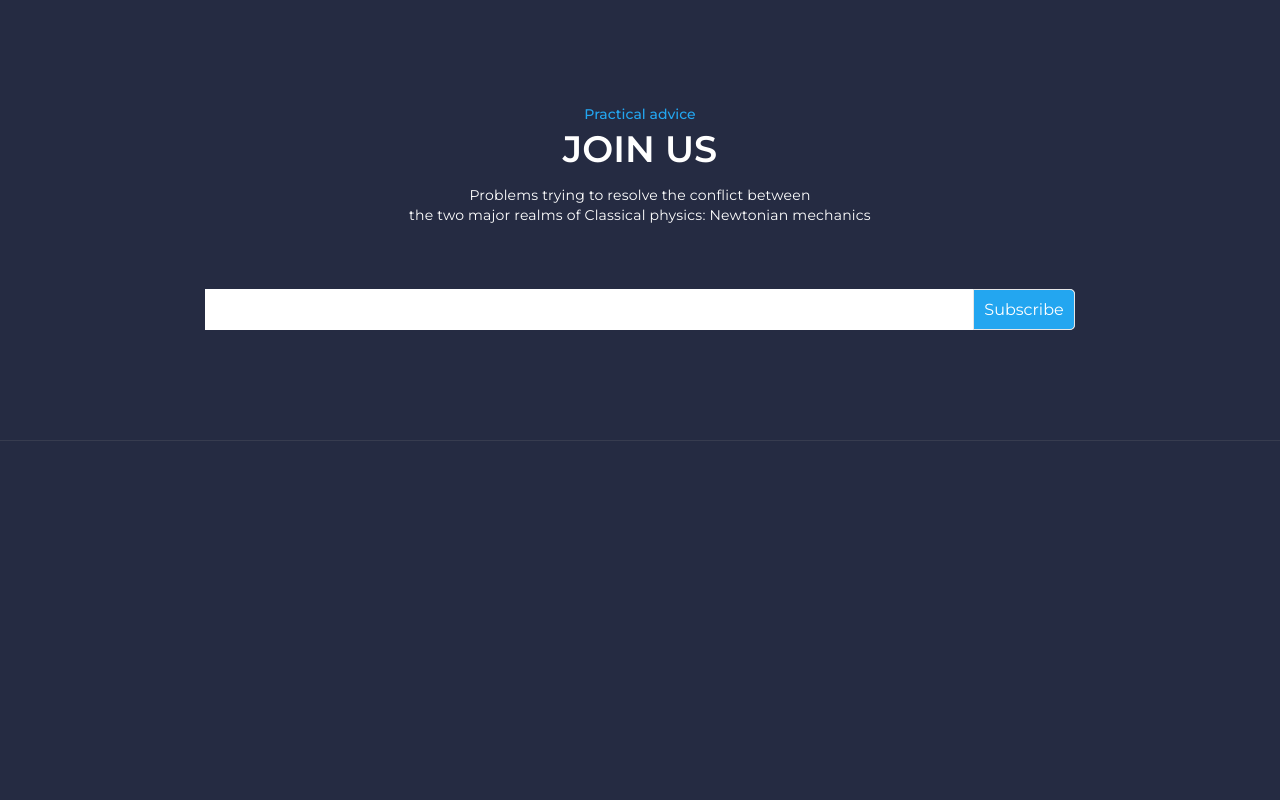
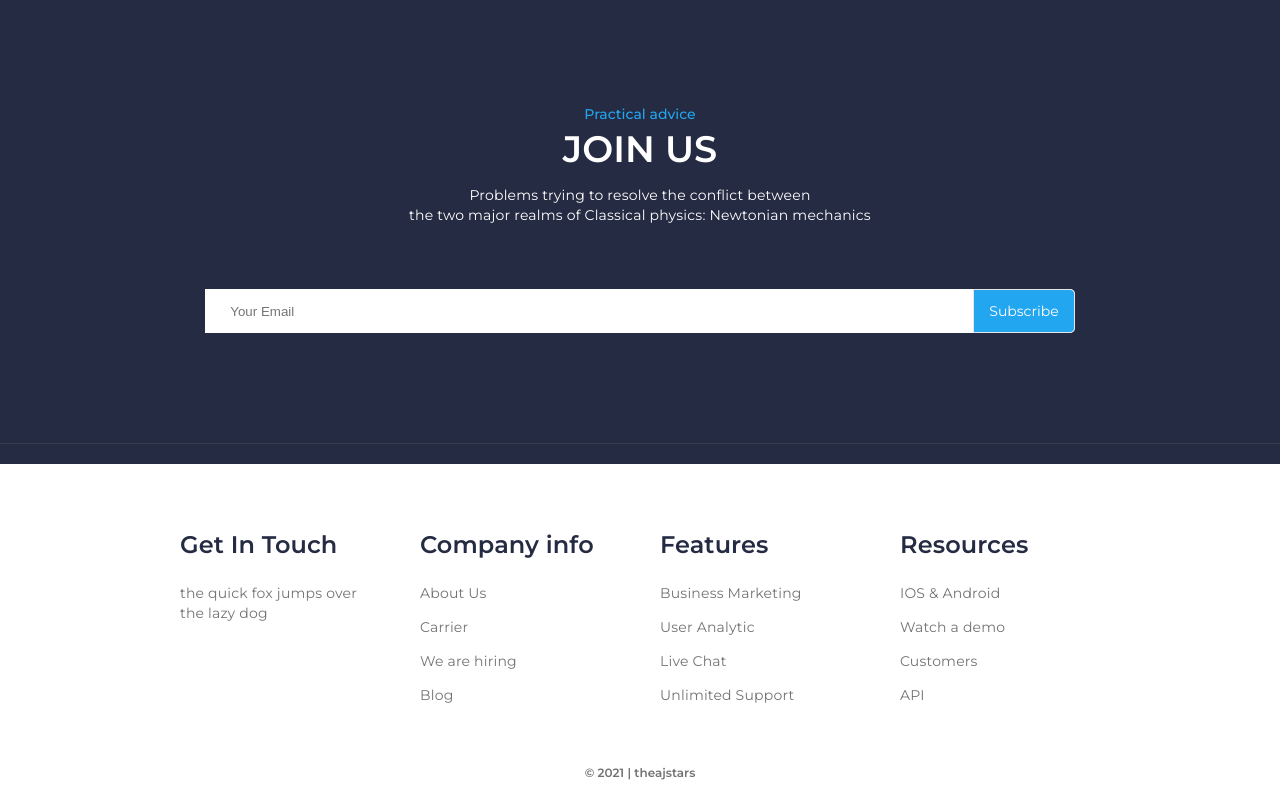
Before and after one commit to theajstars/online-courses, a plain HTML site: page index.html in a window 1280 px wide. Shown: the part 2661-3461 px from the top of the page. Before the commit the page ends 3122 px from the top, so only its background shows below. Drawn offline with nearby package versions, Linux system fonts and the light colour scheme.

Commit message:
Added footer

```diff
--- a/assets/css/contact-section.css
+++ b/assets/css/contact-section.css
@@ -35,6 +35,7 @@
     box-sizing: border-box;
     border-radius: 0px 5px 5px 0px;
     z-index: 9;
-    padding: 10px;
-
+    padding: 12px 15px;
+    font-size: 14px;
+    cursor: pointer;
 }
--- /dev/null
+++ b/assets/css/footer-section.css
@@ -0,0 +1,54 @@
+.footer-container{
+    background-color: #FFFFFF;
+    width: 100%;
+    box-sizing: border-box;
+}
+.footer-section{
+    display: flex;
+    flex-direction: row;
+    justify-content: center;
+    align-items: flex-start;
+    max-width: 1100px;
+
+    height: fit-content;
+    padding: 50px 0px;
+}
+.footer-side-1, .footer-side-2{
+    display: flex;
+    flex-direction: row;
+}
+.footer-item{
+    display: flex;
+    flex-direction: column;
+    align-items: flex-start;
+    text-align: left;
+    width: 200px;
+    margin: 0px 20px;
+}
+.footer-head{
+    font-size: 24px;
+    line-height: 32px;
+    letter-spacing: 0.1px;
+    color: #252B42;
+    margin: 15px 0px;
+}
+.footer-item-x{
+    font-style: normal;
+    font-weight: normal;
+    font-size: 14px;
+    line-height: 20px;
+    letter-spacing: 0.2px;
+    color: #737373;
+    margin: 7px 0px;
+    cursor: pointer;
+    transition: 0.1s;
+}
+.footer-item-x:hover{
+    color: #3a3a3a;
+}
+.copyright{
+    font-size: 12px;
+    font-weight: 600;
+    color: #737373;
+    height: 20px;
+}
--- a/assets/css/nav.css
+++ b/assets/css/nav.css
@@ -44,9 +44,7 @@ a{
 .nav-actions a{
     margin: 0px 13px;
 }
-.join, .login, .nav-item, .learn-more, .get-quote{
-    transition: 0.15s;
-}
+
 .login, .join{
     border-radius: 5px;
     padding: 10px 22px;
@@ -62,6 +60,6 @@ a{
 .join{
     background: #23A6F0;
 }
-.join:hover, .get-quote:hover{
+.join:hover, .get-quote:hover, .subscribe-button:hover{
     background-color: #0c6ea7;
 }
--- a/assets/css/small_screens/style.css
+++ b/assets/css/small_screens/style.css
@@ -9,6 +9,10 @@
     }
     div.featured-product{
         margin: 10px 0px;
+    }
+    div.footer-section{
+        flex-direction: column;
+        align-items: center;
     }
 }
 @media screen and (max-width: 800px) {
@@ -40,6 +44,12 @@
     div.product-card{
         width: 180px;
     }
+    div.footer-side-1, div.footer-side-2{
+        flex-direction: column;
+    }
+    div.footer-item{
+        margin: 20px 0px;
+    }
 }
 @media screen and (max-width: 400px) {
     div.jumbotron-right img, div.courses-left img{
--- a/assets/css/style.css
+++ b/assets/css/style.css
@@ -5,9 +5,10 @@
 @import url('./courses.css');
 @import url('./featured-products.css');
 @import url('./contact-section.css');
-@import url('./small_screens/small_nav.css');
+@import url('./footer-section.css');
 
 
+@import url('./small_screens/small_nav.css');
 @import url('./small_screens/style.css');
 /* *{
     border: 1px solid red;
@@ -30,3 +31,9 @@ a{
     border-bottom: 1px solid rgb(140, 140, 140, 0.18);
     margin-bottom: 20px;
 }
+.join, .login, .nav-item, .learn-more, .get-quote, .subscribe-button{
+    transition: 0.15s;
+}
+.login:hover, .learn-more:hover{
+    background: rgba(18, 21, 33, 0.2);
+}
--- a/index.html
+++ b/index.html
@@ -405,10 +405,61 @@
                 the two major realms of Classical physics: Newtonian mechanics
             </p>
             <div class="contact-input-div">
-                <input type="text" name="email" id="" spellcheck="false" class="contact-input">
+                <input type="text" name="email" id="" spellcheck="false" class="contact-input" placeholder="Your Email">
                 <span class="subscribe-button">Subscribe</span>
             </div>
         </div>
     </center>
+    <!-- Begin Footer -->
+    <center>
+        <div class="footer-container">
+            <div class="footer-section">
+                <div class="footer-side-1">
+                    <div class="footer-item">
+                        <span class="footer-head font-1-5 font-weight-600">
+                            Get In Touch
+                        </span>
+                        <span class="footer-item-x">
+                            the quick fox jumps over the lazy dog
+                        </span>
+                    </div>
+                    <div class="footer-item">
+                        <span class="footer-head font-1-5 font-weight-600">
+                            Company info
+                        </span>
+                        <span class="footer-item-x">About Us</span>
+                        <span class="footer-item-x">Carrier</span>
+                        <span class="footer-item-x">We are hiring</span>
+                        <span class="footer-item-x">Blog</span>
+                    </div>
+                </div>
+
+                <div class="footer-side-2">
+                    <div class="footer-item">
+                        <span class="footer-head font-1-5 font-weight-600">
+                            Features
+                        </span>
+                        <span class="footer-item-x">Business Marketing</span>
+                        <span class="footer-item-x">User Analytic</span>
+                        <span class="footer-item-x">Live Chat</span>
+                        <span class="footer-item-x">Unlimited Support</span>
+                    </div>
+                    <div class="footer-item">
+                        <span class="footer-head font-1-5 font-weight-600">
+                            Resources
+                        </span>
+                        <span class="footer-item-x">IOS & Android</span>
+                        <span class="footer-item-x">Watch a demo</span>
+                        <span class="footer-item-x">Customers</span>
+                        <span class="footer-item-x">API</span>
+                    </div>
+                </div>
+            </div>
+            <span class="copyright">
+                &copy;&nbsp;2021 | theajstars
+                <br><br>
+            </span>
+        </div>
+    </center>
 </body>
 </html>
```
